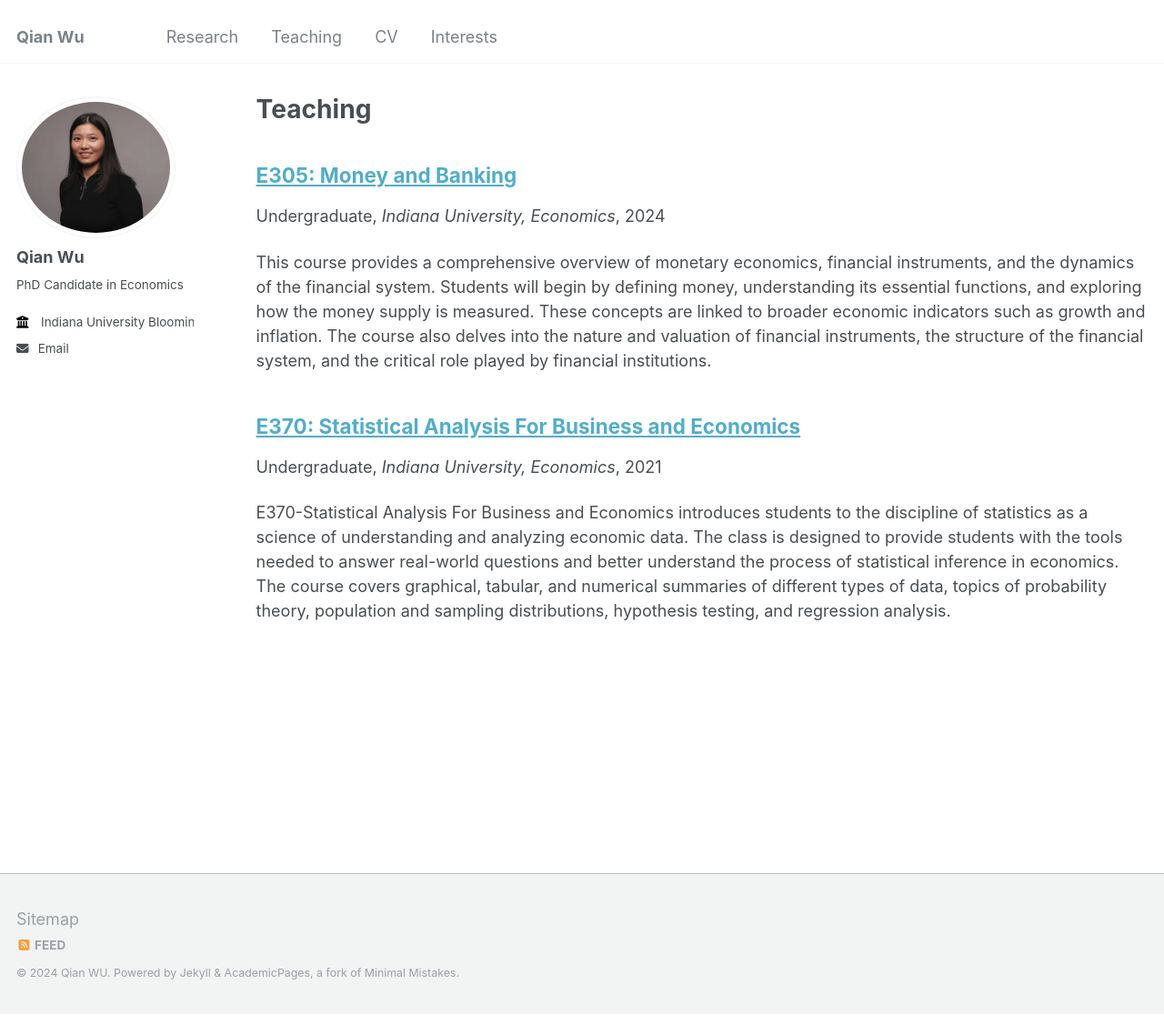
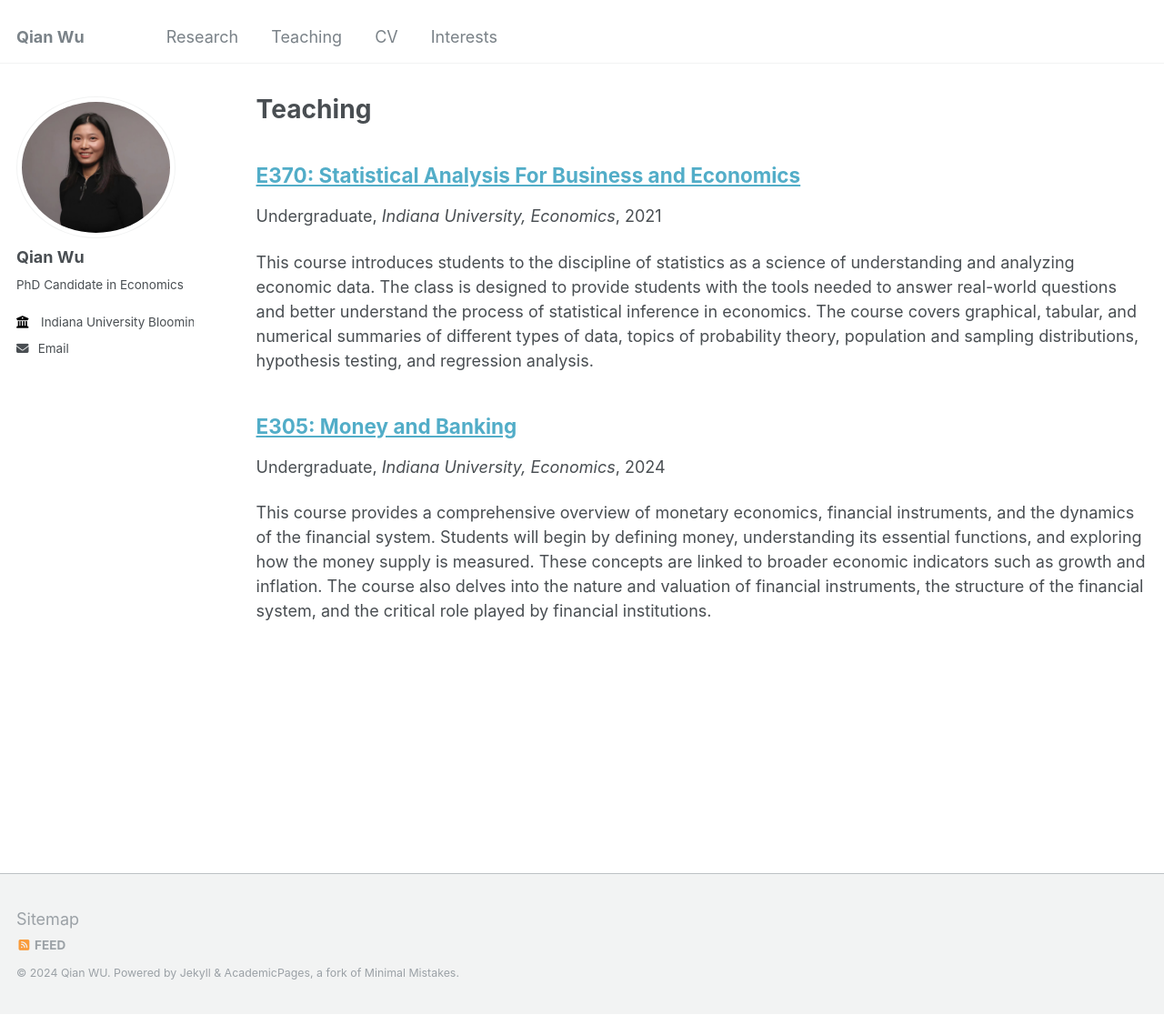
Before and after one commit to qianwu-ef/qianwu-ef.github.io, a Jekyll site: the page built from _pages/teaching.html, in a window 1280 px wide and 1116 px high. Shown: the whole window at 91% size. Built offline with Jekyll 4.4.1, drawn with Linux system fonts in a browser that asks for light colours.

Commit message:
order adjusted

```diff
--- a/_pages/teaching.html
+++ b/_pages/teaching.html
@@ -7,6 +7,6 @@ author_profile: true
 
 {% include base_path %}
 
-{% for post in site.teaching reversed %}
+{% for post in site.teaching %}
   {% include archive-single.html %}
 {% endfor %}
--- a/_teaching/E370.md
+++ b/_teaching/E370.md
@@ -1,6 +1,5 @@
 ---
-title: "E370: Statistical Analysis For Business and Economics
-"
+title: "E370: Statistical Analysis For Business and Economics"
 collection: teaching
 type: "Undergraduate"
 permalink: /teaching/E370
@@ -8,7 +7,7 @@ venue: "Indiana University, Economics"
 date: "2021-01-01, 2023-01-01"
 ---
 
-E370-Statistical Analysis For Business and Economics introduces students to the discipline
+This course introduces students to the discipline
 of statistics as a science of understanding and analyzing economic data. The class is designed to
 provide students with the tools needed to answer real-world questions and better understand the process of statistical inference in  economics.
 The course covers graphical, tabular, and numerical summaries of different types of data, topics of probability theory, population and sampling distributions, hypothesis testing, and regression analysis.
```
